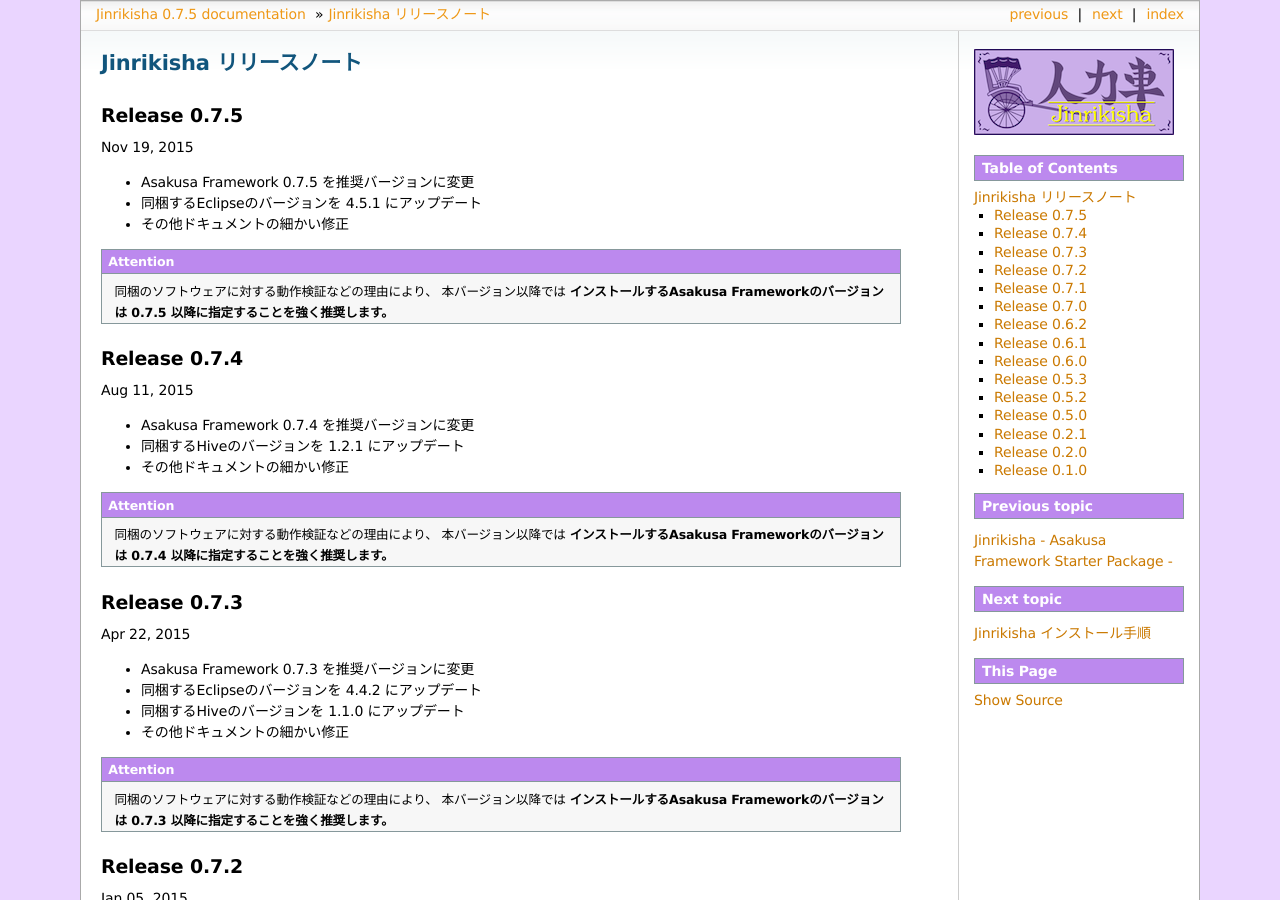
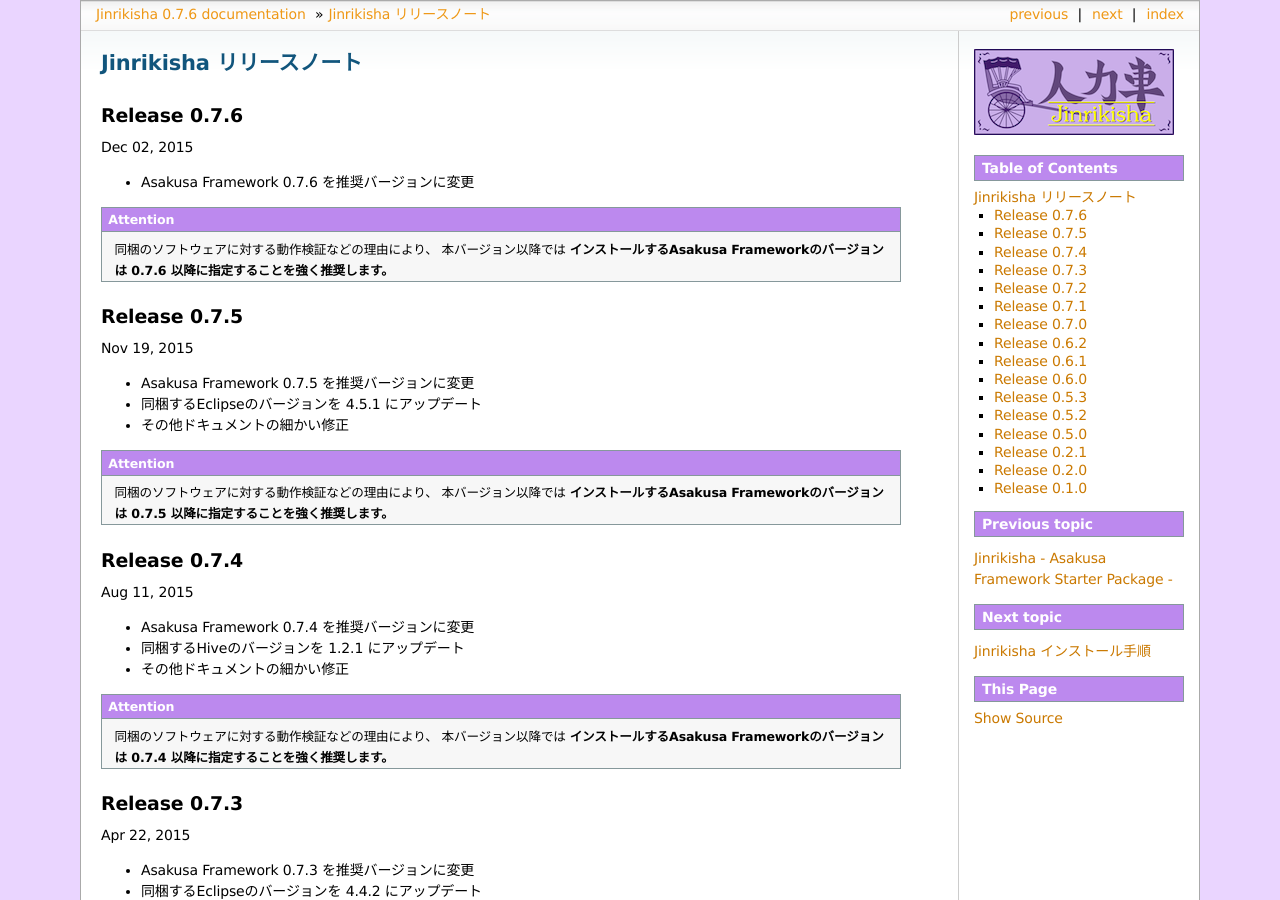
Before and after one commit to asakusafw/asakusafw-starter, a Sphinx documentation site: the page built from jinrikisha/docs/ja/source/release-notes.rst, in a window 1280 px wide and 900 px high. Built offline with Sphinx 7.4.7, drawn with Linux system fonts in a browser that asks for light colours; formulas are drawn with MathJax 3; some of the changed text lies outside the part shown.

Commit message:
Revise document for release 0.7.6.

```diff
--- a/jinrikisha/docs/ja/source/conf.py
+++ b/jinrikisha/docs/ja/source/conf.py
@@ -55,9 +55,9 @@
 # built documents.
 #
 # The short X.Y version.
-version = '0.7.5'
+version = '0.7.6'
 # The full version, including alpha/beta/rc tags.
-release = '0.7.5'
+release = '0.7.6'
 
 # The language for content autogenerated by Sphinx. Refer to documentation
 # for a list of supported languages.
--- a/jinrikisha/docs/ja/source/release-notes.rst
+++ b/jinrikisha/docs/ja/source/release-notes.rst
@@ -3,6 +3,16 @@
 =========================
 Jinrikisha リリースノート
 =========================
+
+Release 0.7.6
+=============
+
+Dec 02, 2015
+
+* Asakusa Framework 0.7.6 を推奨バージョンに変更
+
+..  attention::
+    同梱のソフトウェアに対する動作検証などの理由により、 本バージョン以降では **インストールするAsakusa Frameworkのバージョンは 0.7.6 以降に指定することを強く推奨します。**
 
 Release 0.7.5
 =============
```
Also changed, not shown: jinrikisha/docs/ja/source/download-archive.rst (+24 -0 lines), jinrikisha/docs/ja/source/index.rst (+6 -6 lines).
